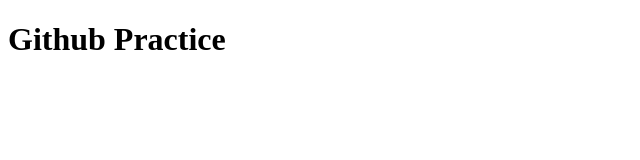
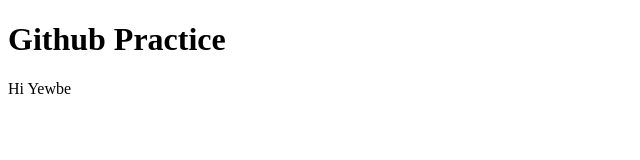
Before and after one commit to Yewub-H/gitgubpractice1, a plain HTML site: page pages/index.html in a window 1280 px wide. Shown: the full height of the page, 0-640 px from the left. Drawn offline with Linux system fonts and the light colour scheme.

Commit message:
Yewbe Index html
Hi Yewebe

```diff
--- a/pages/index.html
+++ b/pages/index.html
@@ -8,6 +8,7 @@
 </head>
 <body>
     <h1>Github Practice</h1>
+    <p>Hi Yewbe</p>
 
 </body>
 </html>
```
